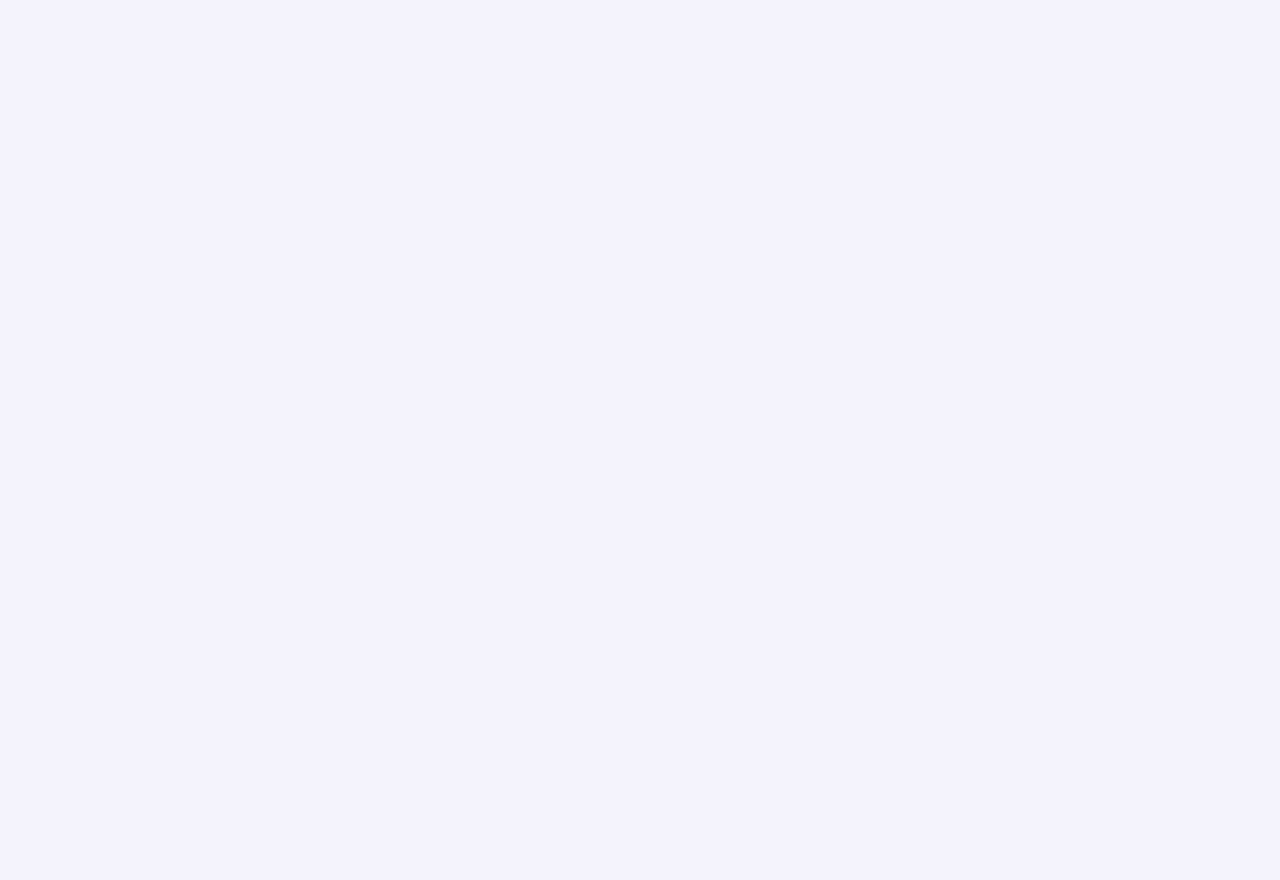
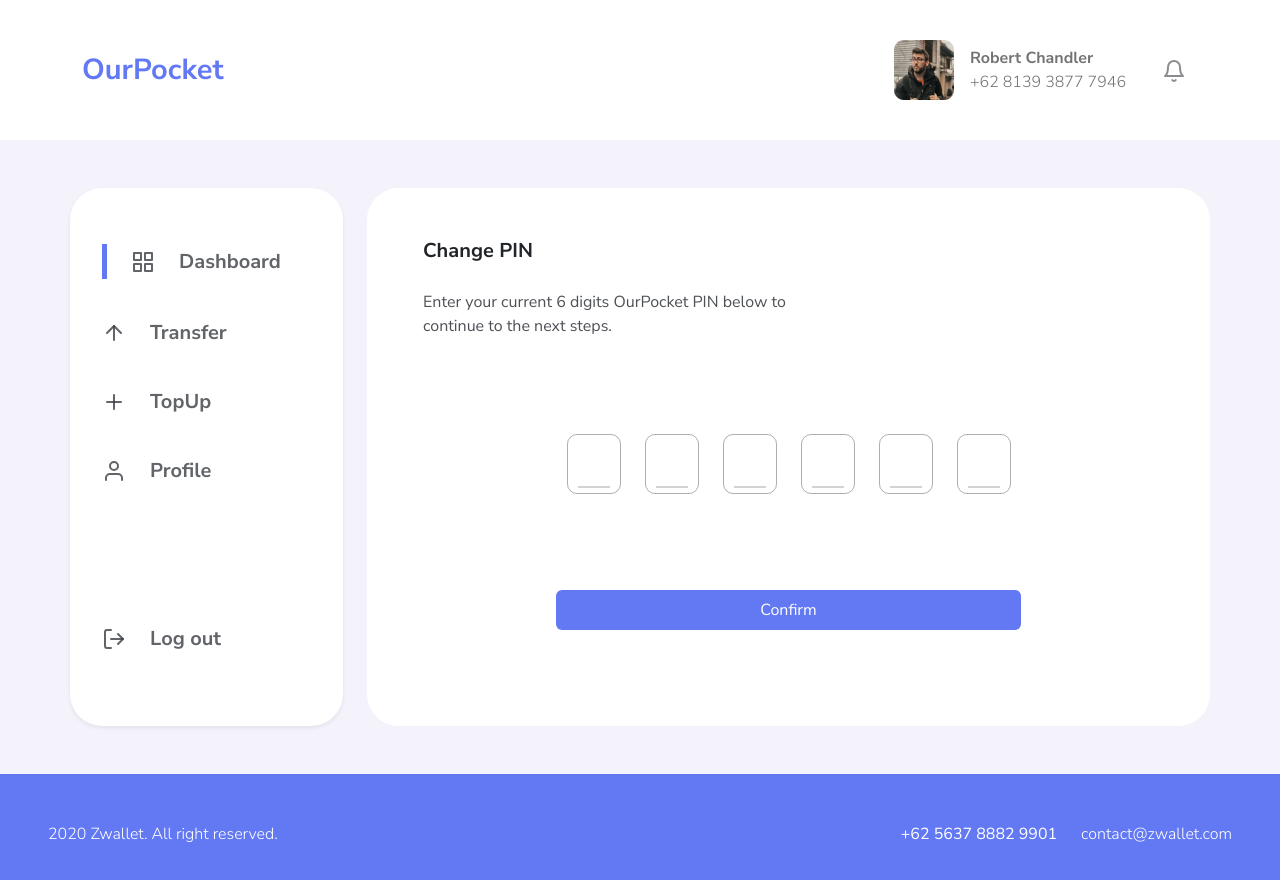
Before and after one commit to afrizalsofyan/fw9-react-ourpocket, a React (Create React App) app: page /home/profile/changePin in a window 1280 px wide. Before the commit this address had no page. Shown: the top 880 px of the page. Before the commit the page ends 800 px from the top, so only its background shows below. Built offline with nearby package versions, Linux system fonts and the light colour scheme.

Commit message:
fix: update change password and pin slicing

```diff
--- a/src/App.js
+++ b/src/App.js
@@ -7,6 +7,9 @@ import Login from './pages/auth/Login'
 import NewPassword from './pages/auth/NewPassword'
 import Register from './pages/auth/Register'
 import AddNewPhone from './pages/dashboard/AddNewPhone'
+import ChangeNewPin from './pages/dashboard/ChangeNewPin'
+import ChangePassword from './pages/dashboard/ChangePassword'
+import ChangePin from './pages/dashboard/ChangePin'
 import Dashboard from './pages/dashboard/Dashboard'
 import DetailProfile from './pages/dashboard/DetailProfile'
 import FailedTransfer from './pages/dashboard/FailedTransfer'
@@ -43,8 +46,13 @@ function App() {
         <Route path='topup' element={<TopUp/>}></Route>
         <Route path='profile'>
           <Route index element={<Profile/>}/>
+          <Route path='changePassword' element={<ChangePassword/>}></Route>
+          <Route path='changePin'>
+            <Route index element={<ChangePin/>}></Route>
+            <Route path='newPin' element={<ChangeNewPin/>}></Route>
+          </Route>
           <Route path='details' >
-          <Route index element={<DetailProfile/>}/>
+            <Route index element={<DetailProfile/>}/>
             <Route path='managePhone' >
               <Route index element={<ManagePhone />}/>
               <Route path='addPhone' element={<AddNewPhone />}/>
--- a/src/assets/css/style.css
+++ b/src/assets/css/style.css
@@ -6,6 +6,9 @@ body{
     font-family: 'Nunito Sans' !important;
     font-style: normal !important;
     background: #473AD10F;
+}
+.pin-custom{
+    box-shadow: none !important;
 }
 .cstm-btn-modal .btn-close:focus{
     box-shadow: none !important;
--- a/src/components/InputField.jsx
+++ b/src/components/InputField.jsx
@@ -1,5 +1,17 @@
 import React from 'react'
 import {InputGroup,Form} from 'react-bootstrap'
+
+export const InputPin = () => {
+  return(
+
+      <div className="d-flex align-items-center box-pin-border">
+        <InputGroup className="box-pin shadow-0">
+          <Form.Control type={'text'} maxLength={1} className='border-0 text-center pin-custom' placeholder=''/>
+        </InputGroup>
+      </div>
+
+  )
+}
 
 function InputField({icon, placeholder, type, suffixIcon}) {
   return (
--- /dev/null
+++ b/src/pages/dashboard/ChangeNewPin.js
@@ -0,0 +1,38 @@
+import React from 'react'
+import { Link } from 'react-router-dom'
+import { ProfileLayout } from '../../components/ContentLayout'
+import { InputPin } from '../../components/InputField'
+
+function ChangeNewPin() {
+  return (
+    <>
+    <ProfileLayout
+      headerText="Change PIN"
+      subtitleText="Type your new 6 digits security PIN to use in OurPocket."
+      child={
+        <>
+          <div className="d-flex flex-row justify-content-center py-5">
+            <div className="px-5 d-flex flex-column gap-5 justify-content-center">
+              <div className="d-flex flex-row pin-wrapper gap-2 gap-md-2 gap-lg-4 justify-content-center">
+                <InputPin/>
+                <InputPin/>
+                <InputPin/>
+                <InputPin/>
+                <InputPin/>
+                <InputPin/>
+              </div>
+            </div>
+          </div>
+          <div className='d-grid px-5 mb-5 w-75 mx-auto'>
+              <Link to="../../details" className="btn border-0 btn-primary px-4 py-2 color-blue-pm btn-cstm">
+                  <span>Confirm</span>
+              </Link>
+          </div>
+        </>
+      }
+    />
+  </>
+  )
+}
+
+export default ChangeNewPin
--- /dev/null
+++ b/src/pages/dashboard/ChangePassword.js
@@ -0,0 +1,37 @@
+import React from 'react'
+import { ProfileLayout } from "../../components/ContentLayout";
+import { Link } from "react-router-dom";
+import { FiEyeOff, FiLock, FiPhone } from "react-icons/fi";
+import InputField from "../../components/InputField";
+
+function ChangePassword() {
+    const [showPass, setShowPass] = React.useState(false)
+    const [showNewPass, setShowNewPass] = React.useState(false)
+    const [showConfirmPass, setShowConfirmPass] = React.useState(false)
+  return (
+    <>
+      <ProfileLayout
+        headerText="Change Password"
+        subtitleText="ou must enter your current password and then type your new password twice."
+        child={
+          <>
+            <div class="d-flex flex-row justify-content-center py-2">
+              <div class="d-flex flex-column justify-content-center gap-4 w-75">
+                <InputField icon={<FiLock size={24} className='bg-grey-light'/>} type={showPass?'text':'password'} placeholder={'Current password'} suffixIcon={<FiEyeOff size={24} className='bg-grey-light' onClick={()=>setShowPass(!showPass)}/>}/>
+                <InputField icon={<FiLock size={24} className='bg-grey-light'/>} type={showNewPass?'text':'password'} placeholder={'New password'} suffixIcon={<FiEyeOff size={24} className='bg-grey-light' onClick={()=>setShowNewPass(!showNewPass)}/>}/>
+                <InputField icon={<FiLock size={24} className='bg-grey-light'/>} type={showConfirmPass?'text':'password'} placeholder={'Repeat new password'} suffixIcon={<FiEyeOff size={24} className='bg-grey-light' onClick={()=>setShowConfirmPass(!showConfirmPass)}/>}/>
+              </div>
+            </div>
+            <div className='d-grid px-5 my-5'>
+                <Link to="../details" className="btn border-0 btn-primary px-4 py-2 color-blue-pm btn-cstm">
+                    <span>Change Password</span>
+                </Link>
+            </div>
+          </>
+        }
+      />
+    </>
+  )
+}
+
+export default ChangePassword
--- /dev/null
+++ b/src/pages/dashboard/ChangePin.js
@@ -0,0 +1,38 @@
+import React from 'react'
+import { Link } from 'react-router-dom'
+import { ProfileLayout } from '../../components/ContentLayout'
+import { InputPin } from '../../components/InputField'
+
+function ChangePin() {
+  return (
+    <>
+    <ProfileLayout
+      headerText="Change PIN"
+      subtitleText="Enter your current 6 digits OurPocket PIN below to continue to the next steps."
+      child={
+        <>
+          <div className="d-flex flex-row justify-content-center py-5">
+            <div className="px-5 d-flex flex-column gap-5 justify-content-center">
+              <div className="d-flex flex-row pin-wrapper gap-2 gap-md-2 gap-lg-4 justify-content-center">
+                <InputPin/>
+                <InputPin/>
+                <InputPin/>
+                <InputPin/>
+                <InputPin/>
+                <InputPin/>
+              </div>
+            </div>
+          </div>
+          <div className='d-grid px-5 mb-5 w-75 mx-auto'>
+              <Link to="newPin" className="btn border-0 btn-primary px-4 py-2 color-blue-pm btn-cstm">
+                  <span>Confirm</span>
+              </Link>
+          </div>
+        </>
+      }
+    />
+  </>
+  )
+}
+
+export default ChangePin
--- a/src/pages/dashboard/Profile.js
+++ b/src/pages/dashboard/Profile.js
@@ -63,7 +63,7 @@ function Profile() {
                         />
                         <ButtonMenuProfile
                           menuName="Change Password"
-                          to="/home/profile"
+                          to="changePassword"
                           suffixIcon={
                             <FiArrowRight
                               size={24}
@@ -73,7 +73,7 @@ function Profile() {
                         />
                         <ButtonMenuProfile
                           menuName="Change PIN"
-                          to="/home/profile"
+                          to="changePin"
                           suffixIcon={
                             <FiArrowRight
                               size={24}
```
